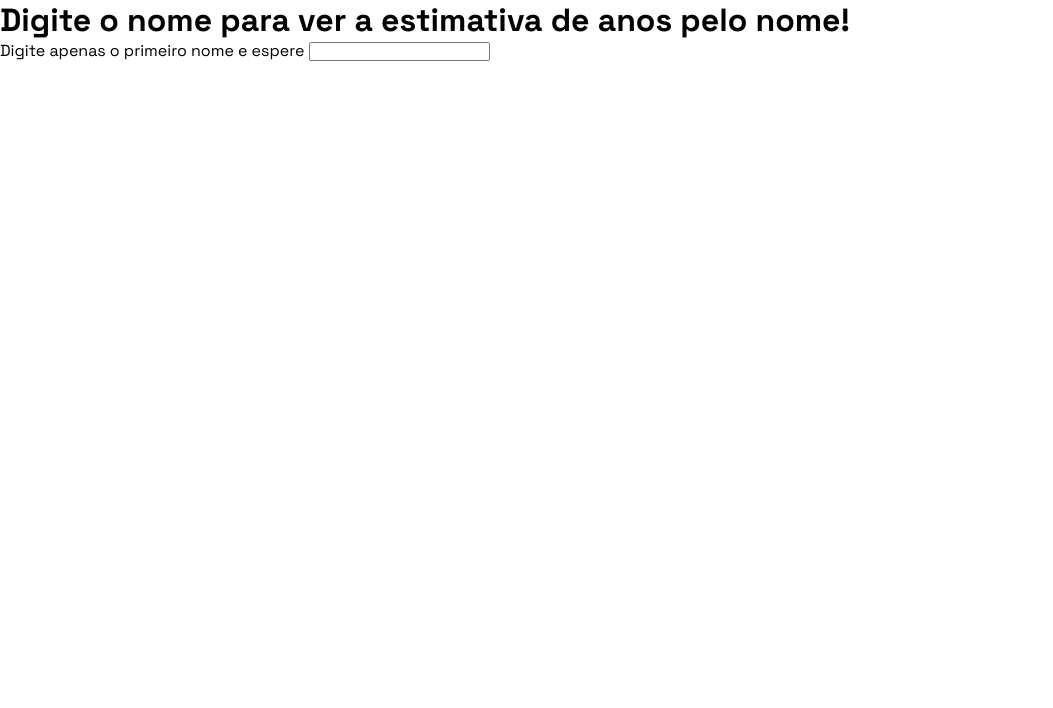
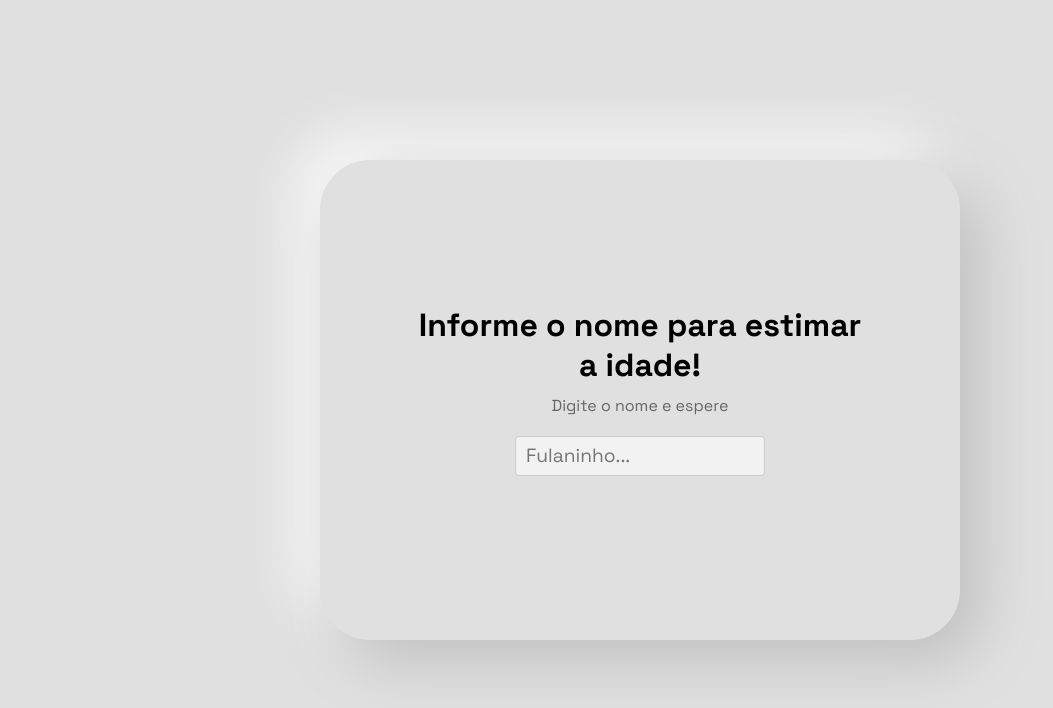
Before and after one commit to tm4Bit/voltera-frontend-test, a SvelteKit app: page / in a window 1280 px wide. Shown: the top 708 px of the page, without its empty margins (0-1053 px from the left). Built offline with nearby package versions, Linux system fonts and the light colour scheme.

Commit message:
feat: add styles to the application

```diff
--- a/src/app.css
+++ b/src/app.css
@@ -8,3 +8,8 @@ body,
 html {
 	font-family: 'Space Grotesk', sans-serif;
 }
+
+body {
+	min-height: 100vh;
+	background-color: #e0e0e0;
+}
--- a/src/routes/+layout.svelte
+++ b/src/routes/+layout.svelte
@@ -6,3 +6,13 @@
 <main>
 	{@render children()}
 </main>
+
+<style>
+	main {
+		display: flex;
+		flex-direction: column;
+		justify-content: center;
+		align-items: center;
+		height: 100vh;
+	}
+</style>
--- a/src/routes/+page.svelte
+++ b/src/routes/+page.svelte
@@ -23,13 +23,65 @@
 	}
 </script>
 
-<h1>Digite o nome para ver a estimativa de anos pelo nome!</h1>
-<span>Digite apenas o primeiro nome e espere</span>
+<div class="container">
+	<h1>Informe o nome para estimar a idade!</h1>
+	<span>Digite o nome e espere</span>
 
-<input type="text" oninput={handleInput} bind:value={name} autocomplete="off" />
+	<input
+		type="text"
+		oninput={handleInput}
+		bind:value={name}
+		placeholder="Fulaninho..."
+		autocomplete="off"
+	/>
 
-{#if data.age !== null}
-	<p>
-		<strong>{name}</strong> tem <strong>{data.age}</strong> anos
-	</p>
-{/if}
+	{#if data.age !== null}
+		<p>
+			<strong>{name}</strong> têm <strong>{data.age}</strong> anos
+		</p>
+	{/if}
+</div>
+
+<style>
+	.container {
+		height: 480px;
+		width: 50%;
+		display: flex;
+		flex-direction: column;
+		justify-content: center;
+		align-items: center;
+		border-radius: 50px;
+		background: #e0e0e0;
+		box-shadow:
+			20px 20px 60px #bebebe,
+			-20px -20px 60px #ffffff;
+		& h1 {
+			text-align: center;
+			width: 70%;
+			margin-bottom: 10px;
+		}
+
+		& span {
+			color: #666;
+			margin-bottom: 20px;
+		}
+
+		& input {
+			font-size: 1.2rem;
+			font-family: 'Space Grotesk', sans-serif;
+			width: 250px;
+			max-width: 400px;
+			height: 40px;
+			padding: 0 10px;
+			border-radius: 4px;
+			background: #f2f2f2;
+			border: 1px solid #ccc;
+			outline: none;
+			margin-bottom: 20px;
+		}
+
+		& p {
+			font-size: 1.1rem;
+		}
+	}
+</style>
```
